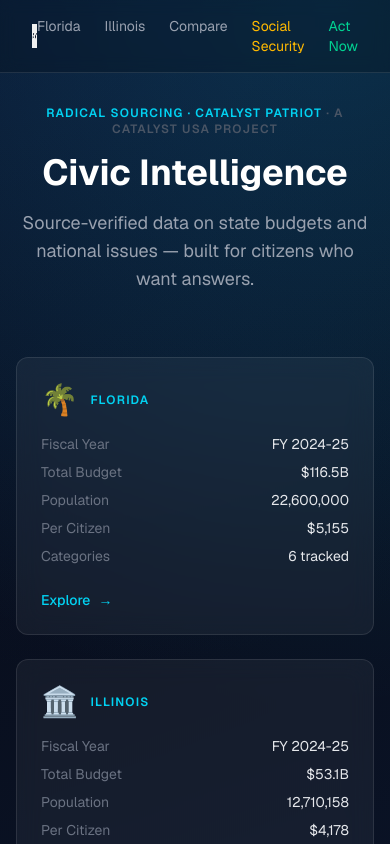
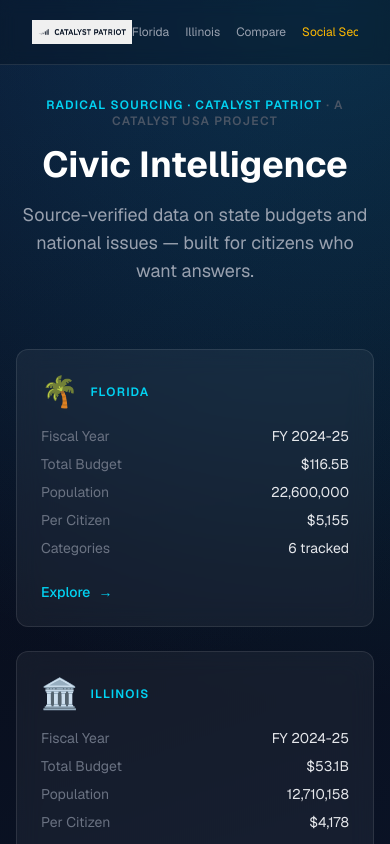
Before and after one commit to GITDusty/catalyst-patriot, a Next.js app: page / in a window 390 px wide. Shown: the top 844 px of the page. Built offline with nearby package versions, Linux system fonts and the light colour scheme.

Commit message:
feat: extract responsive nav links component

```diff
--- /dev/null
+++ b/app/components/NavLinks.tsx
@@ -0,0 +1,85 @@
+"use client";
+
+import Link from "next/link";
+import { usePathname } from "next/navigation";
+
+type NavItem = {
+  name: string;
+  href: string;
+  activeClass: string;
+  inactiveClass: string;
+  hoverClass: string;
+};
+
+const navItems: NavItem[] = [
+  {
+    name: "Florida",
+    href: "/florida",
+    activeClass: "text-white",
+    inactiveClass: "text-gray-400",
+    hoverClass: "hover:text-white",
+  },
+  {
+    name: "Illinois",
+    href: "/illinois",
+    activeClass: "text-white",
+    inactiveClass: "text-gray-400",
+    hoverClass: "hover:text-white",
+  },
+  {
+    name: "Compare",
+    href: "/compare",
+    activeClass: "text-white",
+    inactiveClass: "text-gray-400",
+    hoverClass: "hover:text-white",
+  },
+  {
+    name: "Social Security",
+    href: "/social-security",
+    activeClass: "text-amber-300",
+    inactiveClass: "text-amber-400",
+    hoverClass: "hover:text-amber-300",
+  },
+  {
+    name: "Housing",
+    href: "/housing",
+    activeClass: "text-amber-400 font-semibold",
+    inactiveClass: "text-amber-300",
+    hoverClass: "hover:text-amber-400",
+  },
+  {
+    name: "Act Now",
+    href: "/act",
+    activeClass: "text-emerald-300",
+    inactiveClass: "text-emerald-400",
+    hoverClass: "hover:text-emerald-300",
+  },
+];
+
+function getClassName(item: NavItem, pathname: string) {
+  const isActive = pathname === item.href;
+  return `${isActive ? item.activeClass : item.inactiveClass} ${item.hoverClass} transition whitespace-nowrap`;
+}
+
+export default function NavLinks() {
+  const pathname = usePathname();
+
+  return (
+    <>
+      <div className="hidden md:flex gap-6 text-sm">
+        {navItems.map((item) => (
+          <Link key={item.href} href={item.href} className={getClassName(item, pathname)}>
+            {item.name}
+          </Link>
+        ))}
+      </div>
+      <div className="md:hidden flex items-center gap-4 text-xs overflow-x-auto max-w-[58vw]">
+        {navItems.map((item) => (
+          <Link key={`${item.href}-mobile`} href={item.href} className={getClassName(item, pathname)}>
+            {item.name}
+          </Link>
+        ))}
+      </div>
+    </>
+  );
+}
--- a/app/layout.tsx
+++ b/app/layout.tsx
@@ -3,6 +3,7 @@
 import Image from "next/image";
 import Link from "next/link";
 import Footer from "./components/Footer";
+import NavLinks from "./components/NavLinks";
 import "./globals.css";
 
 const geistSans = Geist({
@@ -103,13 +104,7 @@
               className="h-6 md:h-8 w-auto"
             />
           </Link>
-          <div className="flex gap-6 text-sm">
-            <Link href="/florida" className="text-gray-400 hover:text-white transition">Florida</Link>
-            <Link href="/illinois" className="text-gray-400 hover:text-white transition">Illinois</Link>
-            <Link href="/compare" className="text-gray-400 hover:text-white transition">Compare</Link>
-            <Link href="/social-security" className="text-amber-400 hover:text-amber-300 transition">Social Security</Link>
-            <Link href="/act" className="text-emerald-400 hover:text-emerald-300 transition">Act Now</Link>
-          </div>
+          <NavLinks />
         </nav>
         {children}
         <Footer />
```
